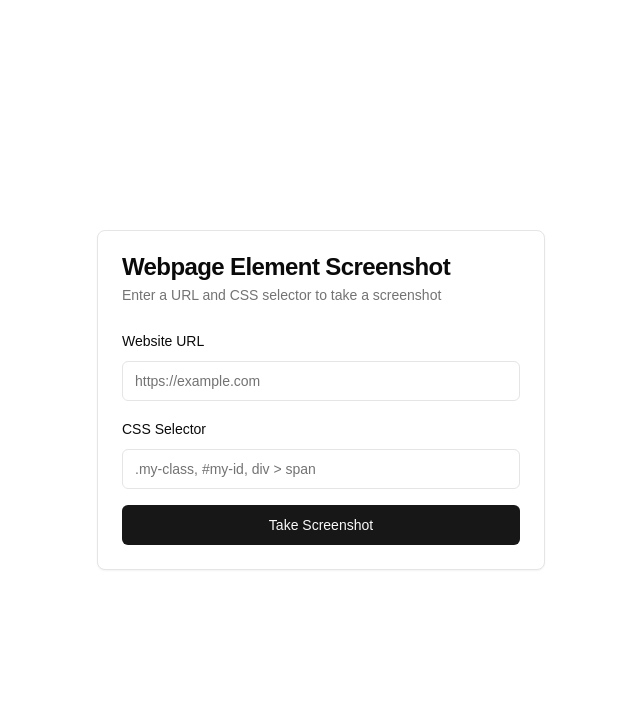
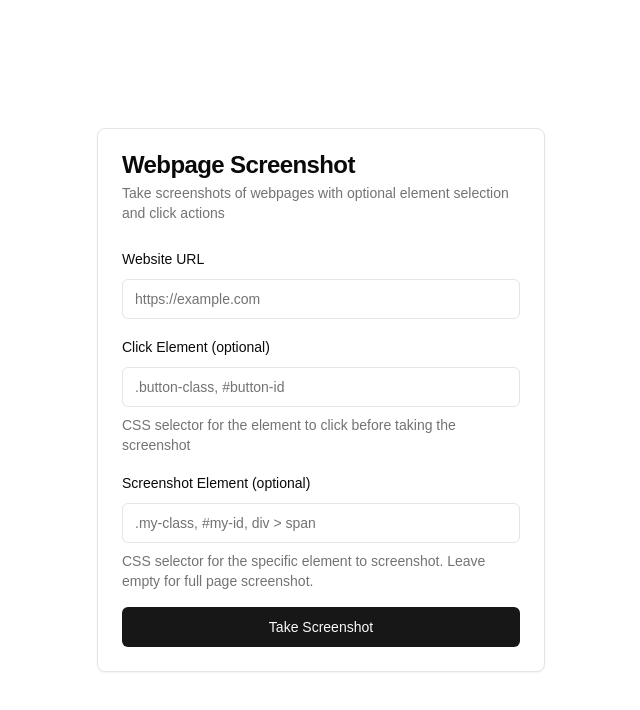
Before and after one commit to zznam/screenshot-api, a Next.js app: page / in a window 1280 px wide. Shown: the top 710 px of the page, without its empty margins (319-959 px from the left). Built offline with nearby package versions, Linux system fonts and the light colour scheme.

Commit message:
Enhance screenshot functionality by adding optional click selector and updating frontend UI; improve error handling for missing parameters.

```diff
--- a/app/api/screenshot/route.ts
+++ b/app/api/screenshot/route.ts
@@ -35,11 +35,11 @@ export async function POST(request: NextRequest) {
         { status: 500 }
       )
     }
-    const { url, selector } = await request.json()
+    const { url, selector, clickSelector } = await request.json()
 
-    if (!url || !selector) {
+    if (!url) {
       return NextResponse.json(
-        { error: "Missing required parameters: url, selector" },
+        { error: "Missing required parameter: url" },
         { status: 400 }
       )
     }
@@ -59,13 +59,22 @@ export async function POST(request: NextRequest) {
       // Navigate to the URL
       await page.goto(url, { waitUntil: "networkidle" })
 
-      // Find the element using the CSS selector
-      const locator = page.locator(selector)
+      // If clickSelector is provided, click the element and wait for navigation
+      if (clickSelector) {
+        const clickLocator = page.locator(clickSelector).first()
+        await clickLocator.waitFor({ state: "visible", timeout: 10000 })
+        await clickLocator.click()
+        // wait for action have been completed
+        await page.waitForTimeout(2000)
+        // Wait for navigation to complete
+        await page.waitForLoadState("networkidle")
+      }
 
-      // Wait for the element to be visible
+      // If selector is provided, take screenshot of specific element
+      let screenshot: Buffer
+      if (selector) {
+        const locator = page.locator(selector).first()
         await locator.waitFor({ state: "visible", timeout: 10000 })
-
-      // Scroll element into view if needed
         await locator.scrollIntoViewIfNeeded()
 
         // Hide only sibling elements while keeping parent and child elements visible
@@ -120,7 +129,7 @@ export async function POST(request: NextRequest) {
         }, selector)
 
         // Take screenshot of the element
-      const screenshot = await locator.screenshot({
+        screenshot = await locator.screenshot({
           type: "png",
           scale: "device",
           omitBackground: true,
@@ -133,6 +142,13 @@ export async function POST(request: NextRequest) {
             ;(el as HTMLElement).style.visibility = "visible"
           })
         })
+      } else {
+        // Take full page screenshot if no selector is provided
+        screenshot = await page.screenshot({
+          type: "png",
+          fullPage: true,
+        })
+      }
 
       // Generate a unique filename
       const filename = `${uuidv4()}.png`
--- a/app/page.tsx
+++ b/app/page.tsx
@@ -12,6 +12,7 @@ import { Loader2 } from "lucide-react"
 export default function Home() {
   const [url, setUrl] = useState("")
   const [selector, setSelector] = useState("")
+  const [clickSelector, setClickSelector] = useState("")
   const [loading, setLoading] = useState(false)
   const [result, setResult] = useState<{ success: boolean; screenshotUrl?: string; error?: string } | null>(null)
 
@@ -28,7 +29,8 @@ export default function Home() {
         },
         body: JSON.stringify({
           url,
-          selector,
+          selector: selector || undefined,
+          clickSelector: clickSelector || undefined,
         }),
       })
 
@@ -45,8 +47,8 @@ export default function Home() {
     <main className="flex min-h-screen flex-col items-center justify-center p-4 md:p-24">
       <Card className="w-full max-w-md">
         <CardHeader>
-          <CardTitle>Webpage Element Screenshot</CardTitle>
-          <CardDescription>Enter a URL and CSS selector to take a screenshot</CardDescription>
+          <CardTitle>Webpage Screenshot</CardTitle>
+          <CardDescription>Take screenshots of webpages with optional element selection and click actions</CardDescription>
         </CardHeader>
         <CardContent>
           <form onSubmit={handleSubmit} className="space-y-4">
@@ -62,14 +64,29 @@ export default function Home() {
             </div>
 
             <div className="space-y-2">
-              <Label htmlFor="selector">CSS Selector</Label>
+              <Label htmlFor="clickSelector">Click Element (optional)</Label>
+              <Input
+                id="clickSelector"
+                placeholder=".button-class, #button-id"
+                value={clickSelector}
+                onChange={(e) => setClickSelector(e.target.value)}
+              />
+              <p className="text-sm text-muted-foreground">
+                CSS selector for the element to click before taking the screenshot
+              </p>
+            </div>
+
+            <div className="space-y-2">
+              <Label htmlFor="selector">Screenshot Element (optional)</Label>
               <Input
                 id="selector"
                 placeholder=".my-class, #my-id, div > span"
                 value={selector}
                 onChange={(e) => setSelector(e.target.value)}
-                required
               />
+              <p className="text-sm text-muted-foreground">
+                CSS selector for the specific element to screenshot. Leave empty for full page screenshot.
+              </p>
             </div>
 
             <Button type="submit" className="w-full" disabled={loading}>
--- a/next.config.mjs
+++ b/next.config.mjs
@@ -20,6 +20,9 @@ const nextConfig = {
     webpackBuildWorker: true,
     parallelServerBuildTraces: true,
     parallelServerCompiles: true,
+  },
+  serverRuntimeConfig: {
+    requestTimeout: 60000, // 60 seconds in milliseconds
   },
 }
 
```
Lines whose indentation alone changed are shown as unchanged.
